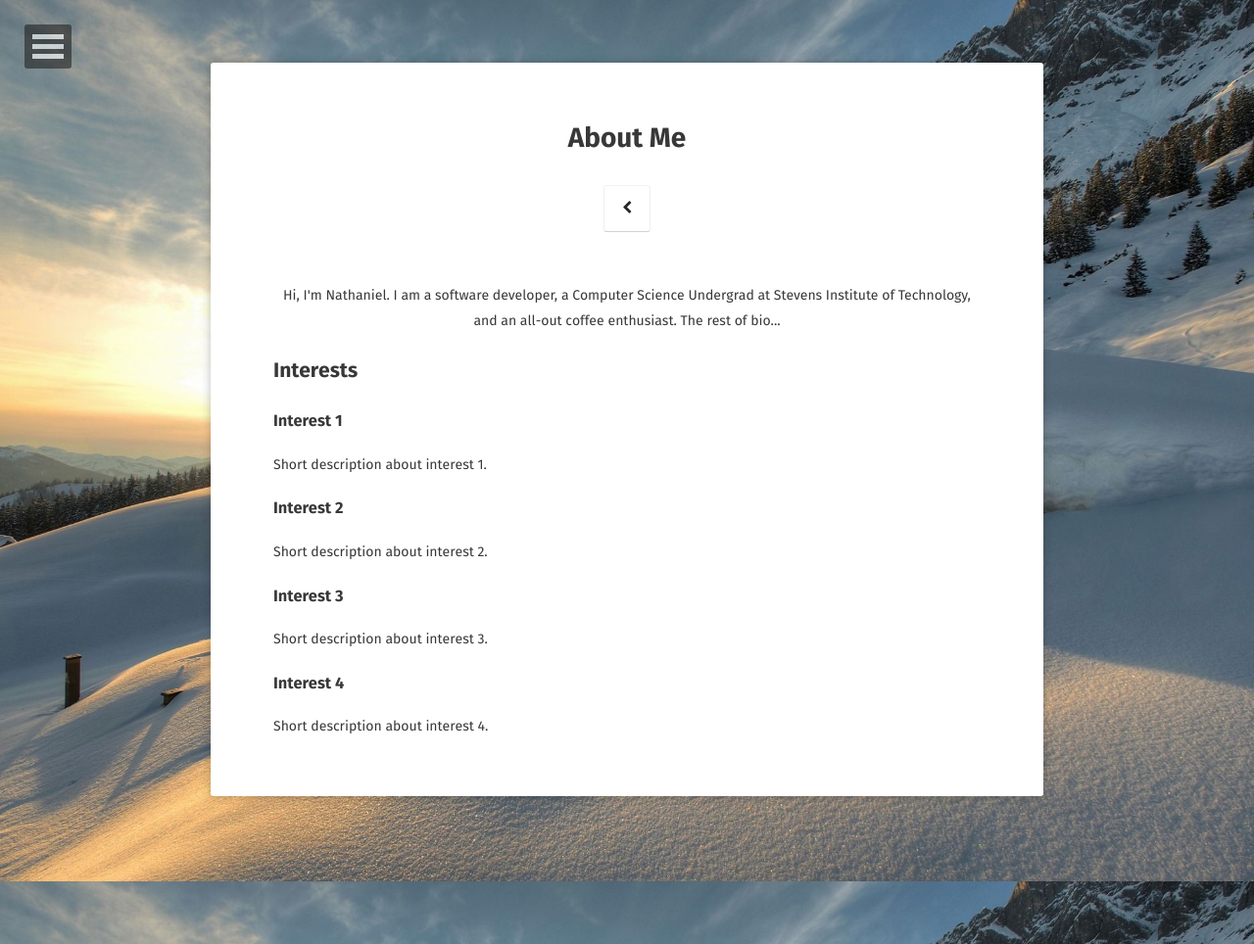
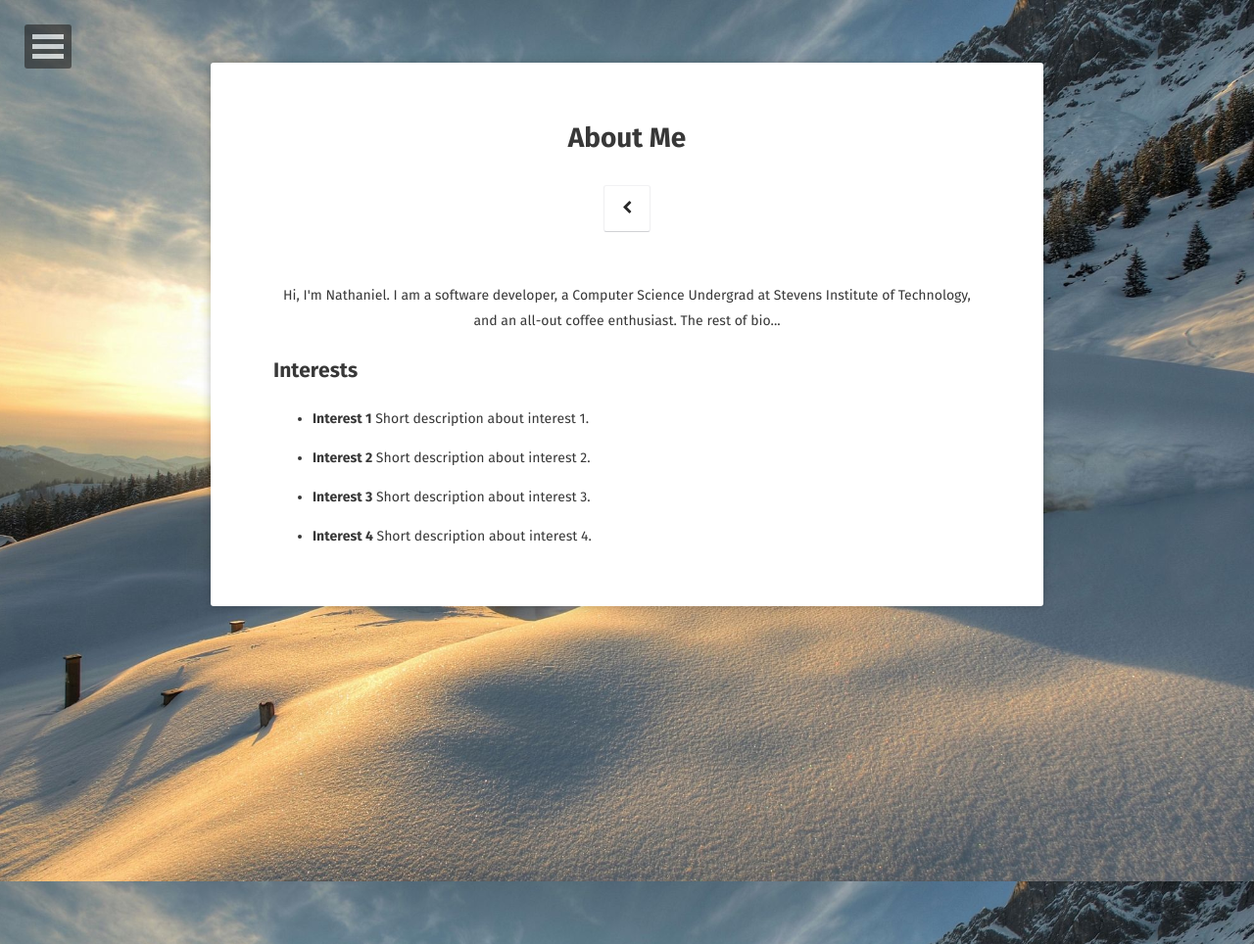
Before and after one commit to nburgdorfer/sample_website, a Jekyll site: the page built from about/index.md, in a window 1280 px wide. Shown: the whole page at 98% size. Built offline with Jekyll 4.4.1, drawn with Linux system fonts in a browser that asks for light colours; some web fonts are replaced.

```diff
--- a/about/index.md
+++ b/about/index.md
@@ -9,14 +9,10 @@ comments: false
 <center>Hi, I'm Nathaniel. I am a software developer, a Computer Science Undergrad at Stevens Institute of Technology, and an all-out coffee enthusiast. The rest of bio...</center>
 
 ## Interests
-### Interest 1
-Short description about interest 1.
+* <b>Interest 1</b> Short description about interest 1.
 
-### Interest 2
-Short description about interest 2.
+* <b>Interest 2</b> Short description about interest 2.
 
-### Interest 3
-Short description about interest 3.
+* <b>Interest 3</b> Short description about interest 3.
 
-### Interest 4
-Short description about interest 4.
+* <b>Interest 4</b> Short description about interest 4.
```
Also changed, not shown: 1 other file.
